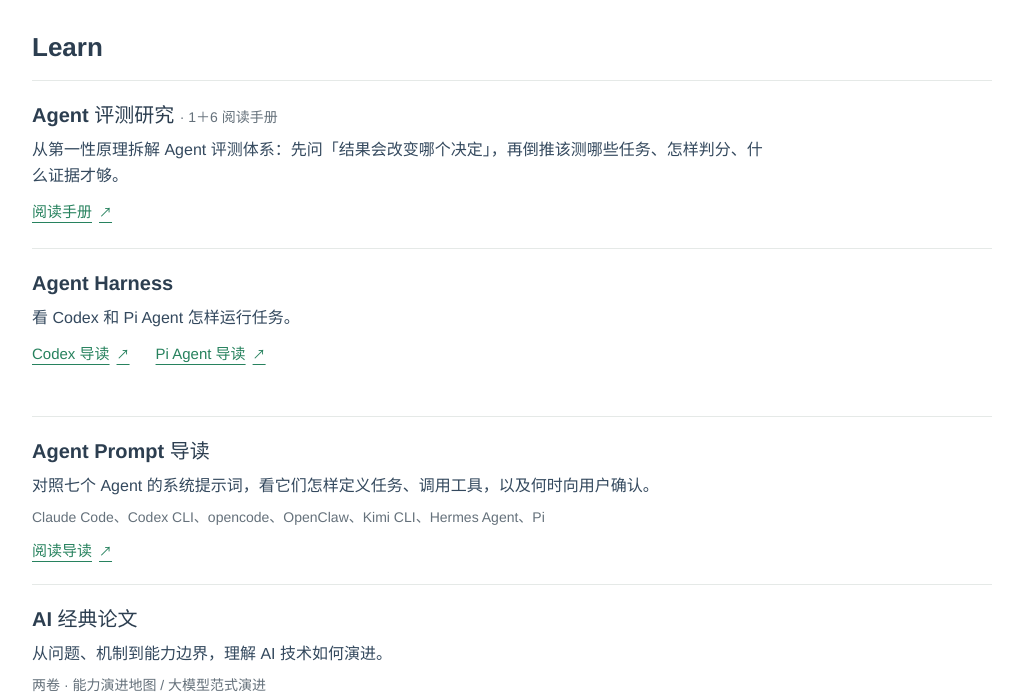
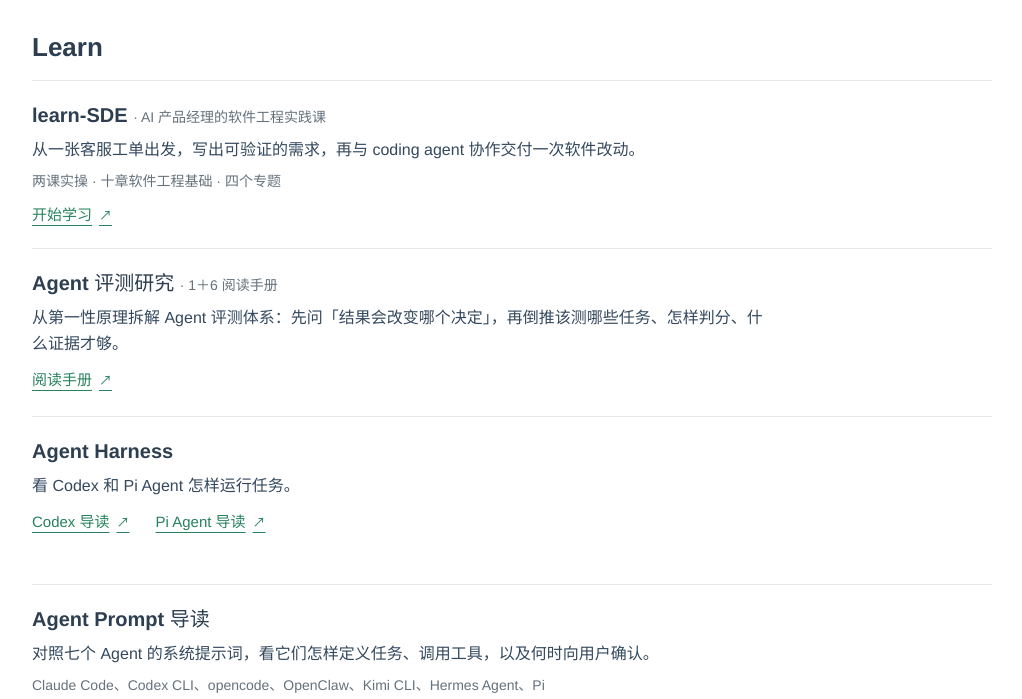
Before and after one commit to shihao-zhang/zyxooo-lab, a plain HTML site: page index.html in a window 1280 px wide. Shown: the part 101-800 px from the top of the page, without its empty margins (128-1150 px from the left). Drawn offline with Linux system fonts and the light colour scheme.

Commit message:
List learn-SDE in the Learn directory

```diff
--- a/index.html
+++ b/index.html
@@ -96,6 +96,12 @@
       <section id="learning" aria-labelledby="learning-title">
         <h2 class="section-title" id="learning-title">Learn</h2>
         <article class="entry">
+          <h3>learn-SDE <span class="byline">· AI 产品经理的软件工程实践课</span></h3>
+          <p>从一张客服工单出发，写出可验证的需求，再与 coding agent 协作交付一次软件改动。</p>
+          <p class="meta">两课实操 · 十章软件工程基础 · 四个专题</p>
+          <div class="links"><a href="https://github.com/shihao-zhang/learn-SDE" target="_blank" rel="noopener noreferrer">开始学习 <span class="arrow" aria-hidden="true">↗</span></a></div>
+        </article>
+        <article class="entry">
           <h3>Agent 评测研究 <span class="byline">· 1＋6 阅读手册</span></h3>
           <p>从第一性原理拆解 Agent 评测体系：先问「结果会改变哪个决定」，再倒推该测哪些任务、怎样判分、什么证据才够。</p>
           <div class="links"><a href="agent-evaluation.html" target="_blank" rel="noopener">阅读手册 <span class="arrow" aria-hidden="true">↗</span></a></div>
```
